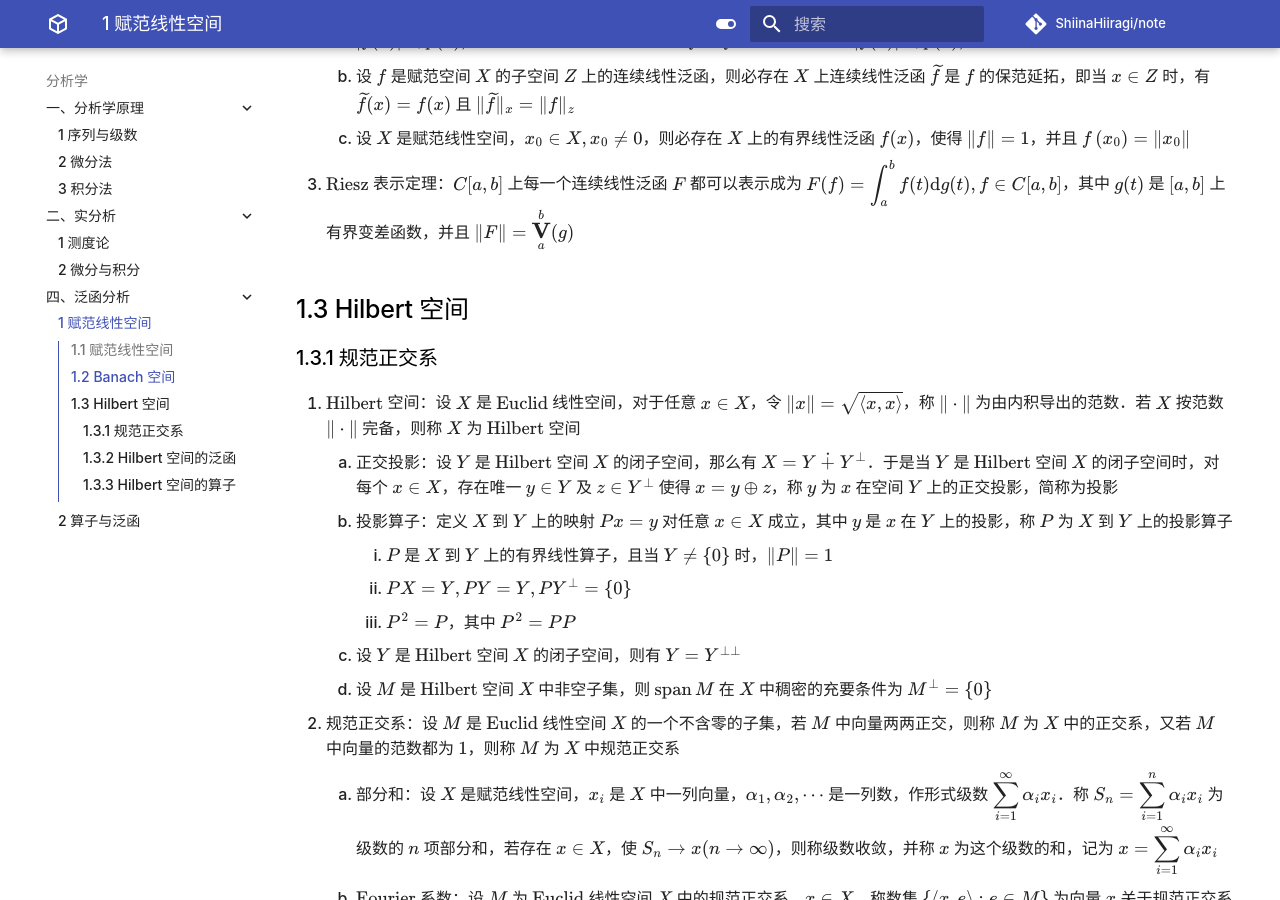
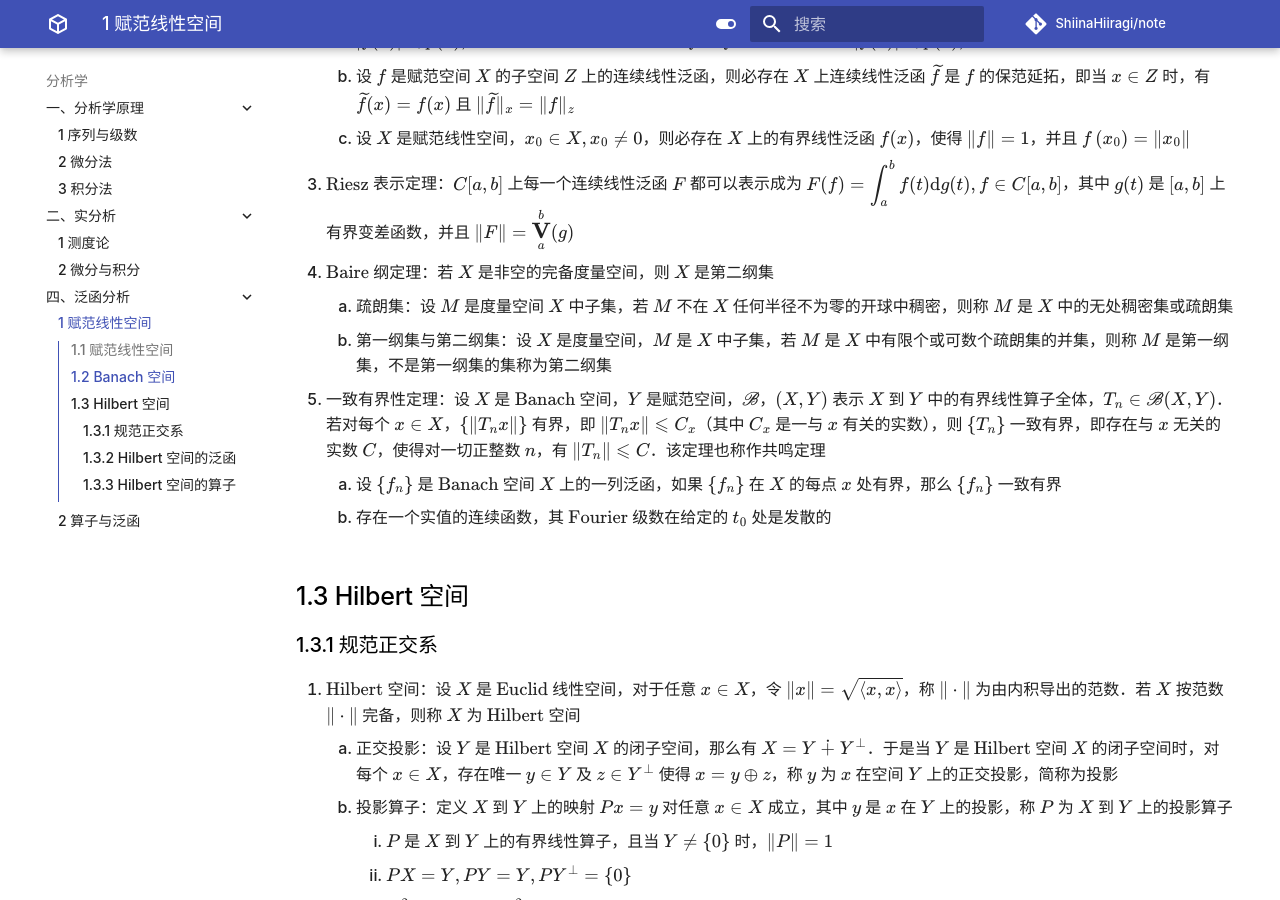
Before and after one commit to ShiinaHiiragi/note, an MkDocs documentation site: the page built from docs/anly/func/norm.md, in a window 1280 px wide and 900 px high, scrolled down 1751 px. Built offline with MkDocs 1.6.1 and Material for MkDocs 9.7.7, drawn with Linux system fonts in a browser that asks for light colours; comment, search, counter and statistics services are not loaded.

Commit message:
add \S34

```diff
--- a/docs/anly/func/norm.md
+++ b/docs/anly/func/norm.md
@@ -34,6 +34,12 @@
     2. 设 $f$ 是赋范空间 $X$ 的子空间 $Z$ 上的连续线性泛函，则必存在 $X$ 上连续线性泛函 $\widetilde{f}$ 是 $f$ 的保范延拓，即当 $x \in Z$ 时，有 $\widetilde{f}(x)=f(x)$ 且 $\|\widetilde{f}\|_{x}=\|f\|_{z}$
     3. 设 $X$ 是赋范线性空间，$x_{0} \in X, x_{0} \neq 0$，则必存在 $X$ 上的有界线性泛函 $f(x)$，使得 $\|f\|=1$，并且 $f\left(x_{0}\right)=\left\|x_{0}\right\|$
 3. $\text{Riesz}$ 表示定理：$C[a, b]$ 上每一个连续线性泛函 $F$ 都可以表示成为 ${\displaystyle F(f)=\int_{a}^{b} f(t) \mathrm{d} g(t), f \in C[a, b]}$，其中 $g(t)$ 是 $[a, b]$ 上有界变差函数，并且 $\|F\|=\underset{a}{\stackrel{b}{\large \textbf{V} \normalsize}}(g)$
+4. $\text{Baire}$ 纲定理：若 $X$ 是非空的完备度量空间，则 $X$ 是第二纲集
+    1. 疏朗集：设 $M$ 是度量空间 $X$ 中子集，若 $M$ 不在 $X$ 任何半径不为零的开球中稠密，则称 $M$ 是 $X$ 中的无处稠密集或疏朗集
+    2. 第一纲集与第二纲集：设 $X$ 是度量空间，$M$ 是 $X$ 中子集，若 $M$ 是 $X$ 中有限个或可数个疏朗集的并集，则称 $M$ 是第一纲集，不是第一纲集的集称为第二纲集
+5. 一致有界性定理：设 $X$ 是 $\text{Banach}$ 空间，$Y$ 是赋范空间，$\mathscr{B}$，$(X, Y)$ 表示 $X$ 到 $Y$ 中的有界线性算子全体，$T_{n} \in \mathscr{B}(X, Y)$．若对每个 $x \in X$，$\left\{\left\|T_{n} x\right\|\right\}$ 有界，即 $\left\|T_{n} x\right\| \leqslant C_{x}$（其中 $C_{x}$ 是一与 $x$ 有关的实数），则 $\left\{T_{n}\right\}$ 一致有界，即存在与 $x$ 无关的实数 $C$，使得对一切正整数 $n$，有 $\left\|T_{n}\right\| \leqslant C$．该定理也称作共鸣定理
+    1. 设 $\left\{f_{n}\right\}$ 是 $\text{Banach}$ 空间 $X$ 上的一列泛函，如果 $\left\{f_{n}\right\}$ 在 $X$ 的每点 $x$ 处有界，那么 $\left\{f_{n}\right\}$ 一致有界
+    2. 存在一个实值的连续函数，其 $\text{Fourier}$ 级数在给定的 $t_{0}$ 处是发散的
 
 ## 1.3 Hilbert 空间
 ### 1.3.1 规范正交系
```
Also changed, not shown: docs/anly/func/op.md (+3 -0 lines).
